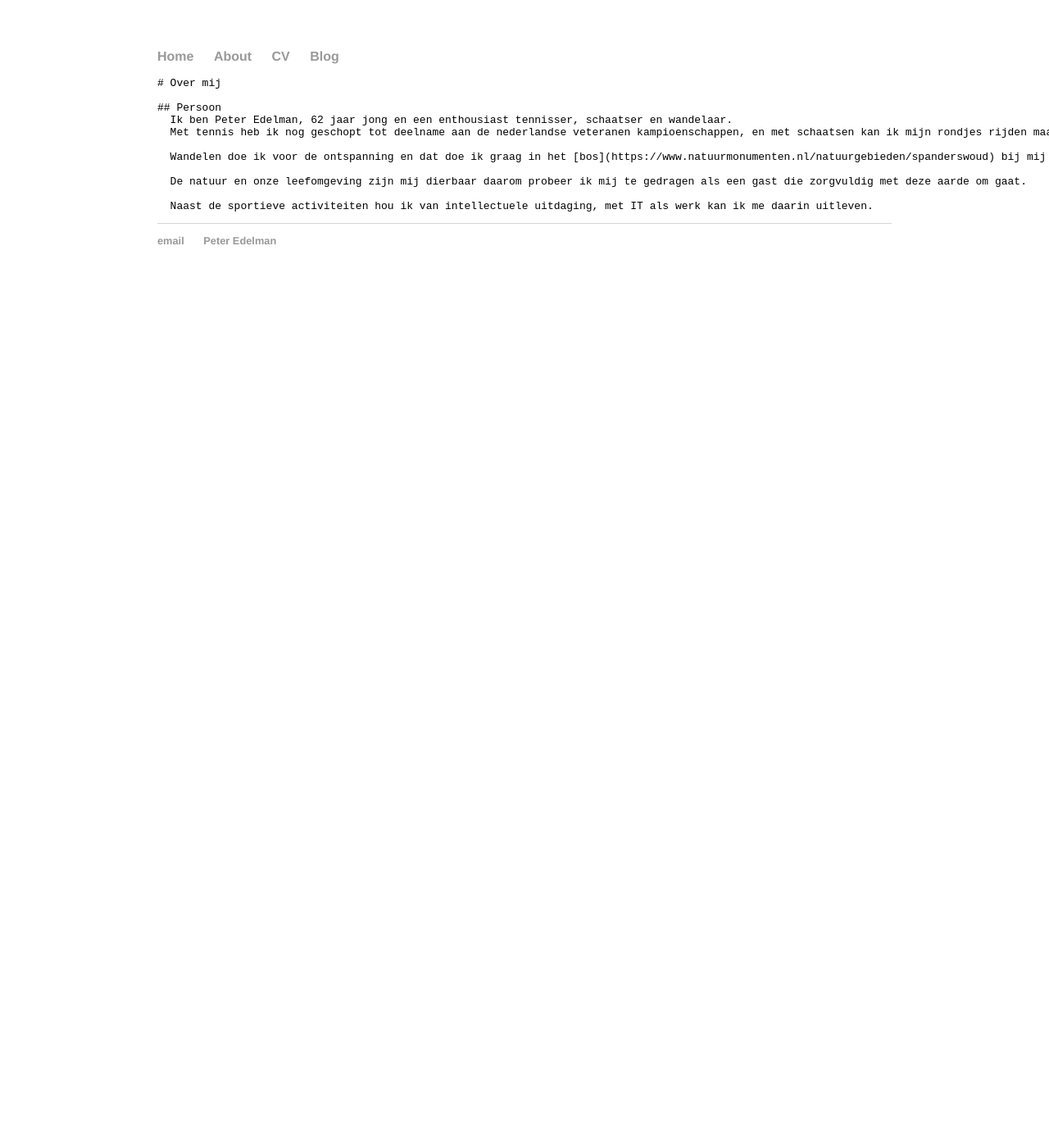
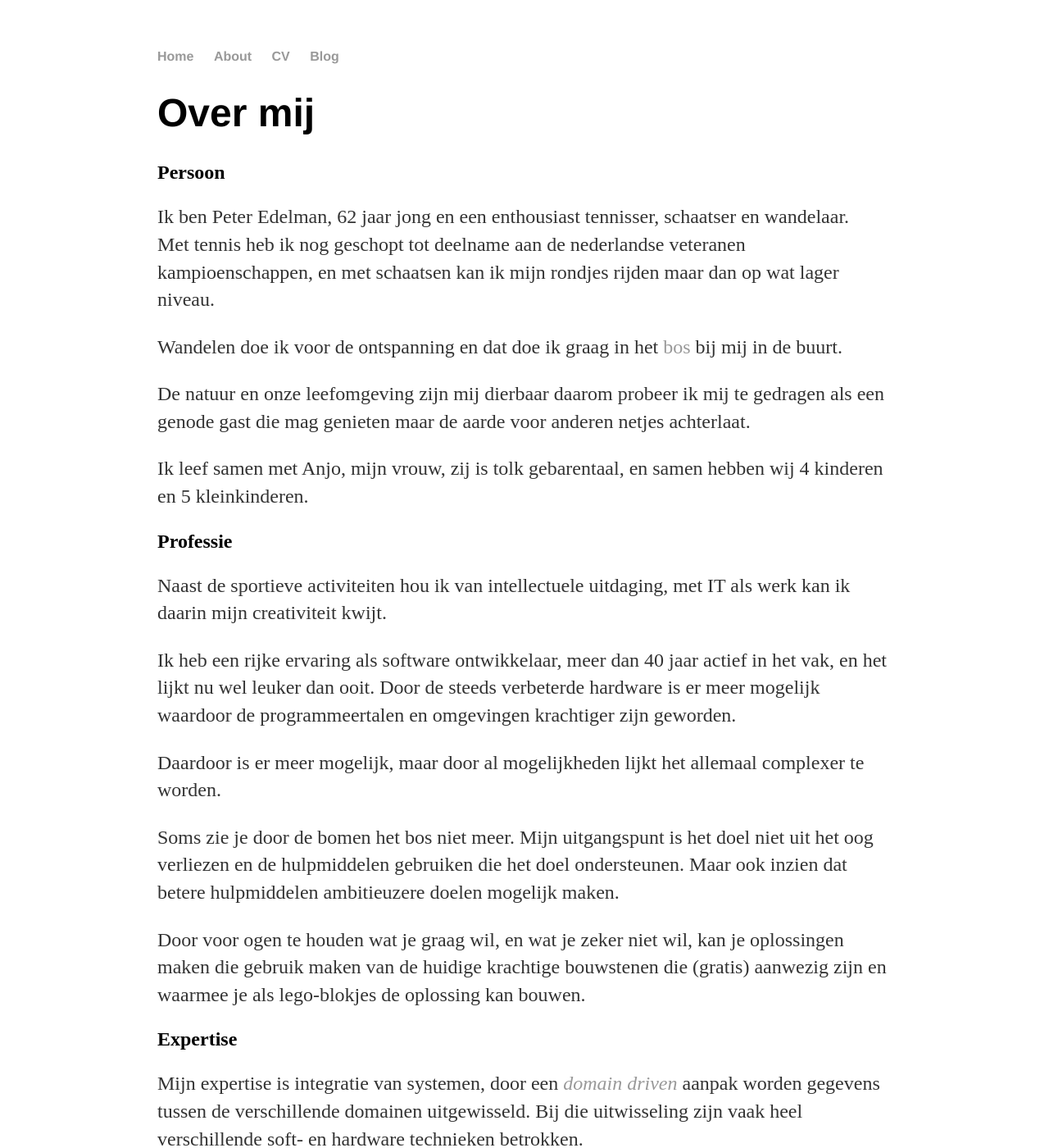
Before and after one commit to paedelm/paedelm.github.io, a Jekyll site: the page built from about/index.md, in a window 1280 px wide and 1400 px high. Shown: the whole window at 82% size. Built offline with Jekyll 4.4.1, drawn with Linux system fonts in a browser that asks for light colours; some of the changed text lies outside the part shown.

Commit message:
about aangepast

```diff
--- a/_layouts/default.html
+++ b/_layouts/default.html
@@ -22,7 +22,7 @@
 			<footer>
 	    		<ul>
                     <li><a href="mailto:paedelm@gmail.com">email</a></li>
-                    <li><a href="https://paedelman.net">Peter Edelman</a></li>
+                    <li><a href="/about">Peter Edelman</a></li>
                     </ul>
 			</footer>
 		</body>
--- a/about/index.md
+++ b/about/index.md
@@ -2,14 +2,37 @@
 layout: default
 title: Over mij
 ---
-	# {{ page.title }}
+# {{ page.title }}
 
-    ## Persoon
-      Ik ben Peter Edelman, 62 jaar jong en een enthousiast tennisser, schaatser en wandelaar.
-      Met tennis heb ik nog geschopt tot deelname aan de nederlandse veteranen kampioenschappen, en met schaatsen kan ik mijn rondjes rijden maar dan op wat lager niveau.
+## Persoon
+  Ik ben Peter Edelman, 62 jaar jong en een enthousiast tennisser, schaatser en wandelaar.
+  Met tennis heb ik nog geschopt tot deelname aan de nederlandse veteranen kampioenschappen, en met schaatsen kan ik mijn rondjes rijden maar dan op wat lager niveau.
 
-      Wandelen doe ik voor de ontspanning en dat doe ik graag in het [bos](https://www.natuurmonumenten.nl/natuurgebieden/spanderswoud) bij mij in de buurt.
+  Wandelen doe ik voor de ontspanning en dat doe ik graag in het [bos](https://www.natuurmonumenten.nl/natuurgebieden/spanderswoud) bij mij in de buurt.
 
-      De natuur en onze leefomgeving zijn mij dierbaar daarom probeer ik mij te gedragen als een gast die zorgvuldig met deze aarde om gaat.
+  De natuur en onze leefomgeving zijn mij dierbaar daarom probeer ik mij te gedragen als een genode gast die mag genieten maar de aarde voor anderen netjes achterlaat.
 
-      Naast de sportieve activiteiten hou ik van intellectuele uitdaging, met IT als werk kan ik me daarin uitleven.
+  Ik leef samen met Anjo, mijn vrouw, zij is tolk gebarentaal, en samen hebben wij 4 kinderen en 5 kleinkinderen.
+
+## Professie
+
+  Naast de sportieve activiteiten hou ik van intellectuele uitdaging, met IT als werk kan ik daarin mijn creativiteit kwijt.
+
+  Ik heb een rijke ervaring als software ontwikkelaar, meer dan 40 jaar actief in het vak, en het lijkt nu wel leuker dan ooit. Door de steeds verbeterde hardware is er meer mogelijk waardoor de programmeertalen en omgevingen krachtiger zijn geworden.
+
+  Daardoor is er meer mogelijk, maar door al mogelijkheden lijkt het allemaal complexer te worden.
+
+  Soms zie je door de bomen het bos niet meer. Mijn uitgangspunt is het doel niet uit het oog verliezen en de hulpmiddelen gebruiken die het doel ondersteunen. Maar ook inzien dat betere hulpmiddelen ambitieuzere doelen mogelijk maken.
+
+  Door voor ogen te houden wat je graag wil, en wat je zeker niet wil, kan je oplossingen maken die gebruik maken van de huidige krachtige bouwstenen die (gratis) aanwezig zijn en waarmee je als lego-blokjes de oplossing kan bouwen.
+
+## Expertise
+
+  Mijn expertise is integratie van systemen, door een [_domain driven_](https://en.wikipedia.org/wiki/Domain-driven_design) aanpak worden gegevens tussen de verschillende domainen uitgewisseld. Bij die uitwisseling zijn vaak heel verschillende soft- en hardware technieken betrokken.
+  Dit resulteert in veel verschillende programmaatjes, scripts e.d.
+
+  De kunst is dit ordelijk te onderhouden, op de juiste momenten te laten draaien, als de juiste invoer aanwezig is, automatisch te herstellen na problemen en dan ook zorgen dat het allemaal veilig gebeurt.
+
+  Ik weet dat je naast het script/programma meer moet vastleggen zoals bijvoorbeeld de _opstart conditie_ en de _variatie_ per (test)omgeving.  Hoe je deze sources moet groeperen om ze automatisch op de bestemming te krijgen waar ze hun werk gaan doen.
+
+  Het gaat allemaal om foutloos werkende en daarom goed geteste oplossingen, door de aanwezigheid van test-omgevingen([DTAP](https://en.wikipedia.org/wiki/Development,_testing,_acceptance_and_production)). Traceerbaar door goede _niet_ overbodige logging, die van het script maar ook die van de trigger conditie, ook of juist in geval dat die niet afgaat. Maar ook traceerbaar naar de juiste source.
```
Also changed, not shown: index.html (deleted, +0 -8 lines), index.md (added, +11 -0 lines), 1 other file.
